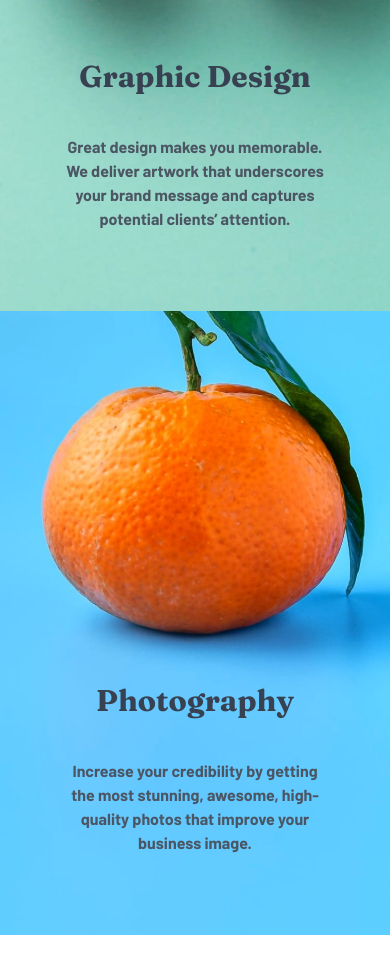
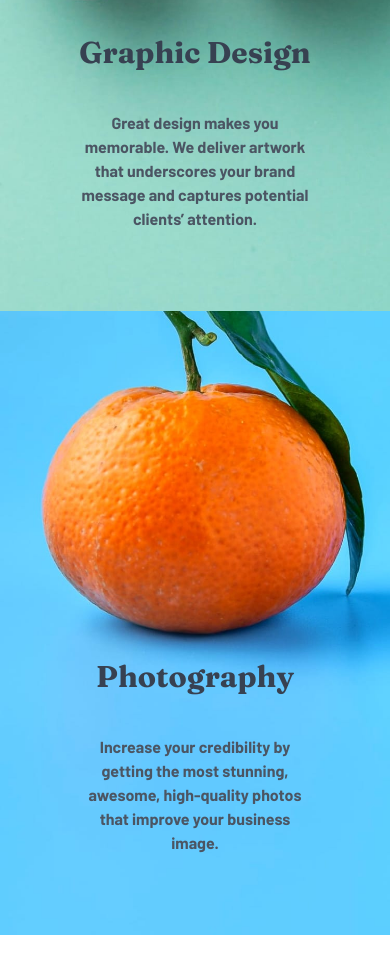
Before and after one commit to nktushar/sunnyside-agency-landing-page, a website: page index.html in a window 390 px wide. Shown: the part 2169-3142 px from the top of the page. Drawn offline with Linux system fonts and the light colour scheme.

Commit message:
design issue fixed

```diff
--- a/index.html
+++ b/index.html
@@ -230,7 +230,7 @@
                 />
               </picture>
               <div
-                class="absolute bottom-10 sm:bottom-4 left-1/2 -translate-x-1/2 w-full"
+                class="absolute bottom-10 sm:bottom-4 lg:bottom-8 left-1/2 -translate-x-1/2 w-full"
               >
                 <h2
                   class="text-center text-gray-700 font-heading text-3xl sm:text-xl md:text-2xl font-bold my-10 sm:my-1 md:my-5"
@@ -238,7 +238,7 @@
                   Graphic Design
                 </h2>
                 <p
-                  class="text-center text-gray-600 font-body sm:text-sm lg:text-base font-semibold my-10 sm:my-1 md:my-5 mx-16 sm:mx-3 md:mx-10 lg:mx-28"
+                  class="text-center text-gray-600 font-body sm:text-sm lg:text-base font-semibold my-10 sm:my-1 md:my-5 mx-20 sm:mx-3 md:mx-10 lg:mx-28"
                 >
                   Great design makes you memorable. We deliver artwork that
                   underscores your brand message and captures potential clients’
@@ -259,7 +259,7 @@
                 />
               </picture>
               <div
-                class="absolute bottom-10 sm:bottom-4 left-1/2 -translate-x-1/2 w-full"
+                class="absolute bottom-10 sm:bottom-4 lg:bottom-8 left-1/2 -translate-x-1/2 w-full"
               >
                 <h2
                   class="text-center text-gray-700 font-heading text-3xl sm:text-xl md:text-2xl font-bold my-10 sm:my-1 md:my-5"
@@ -267,7 +267,7 @@
                   Photography
                 </h2>
                 <p
-                  class="text-center text-gray-600 font-body sm:text-sm lg:text-base font-semibold my-10 sm:my-1 md:my-5 mx-16 sm:mx-3 md:mx-10 lg:mx-28"
+                  class="text-center text-gray-600 font-body sm:text-sm lg:text-base font-semibold my-10 sm:my-1 md:my-5 mx-20 sm:mx-3 md:mx-10 lg:mx-28"
                 >
                   Increase your credibility by getting the most stunning, awesome,
                   high-quality photos that improve your business image.
```
Also changed, not shown: dist/output.css.
